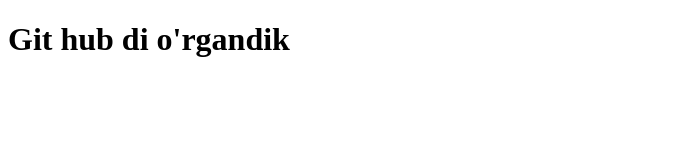
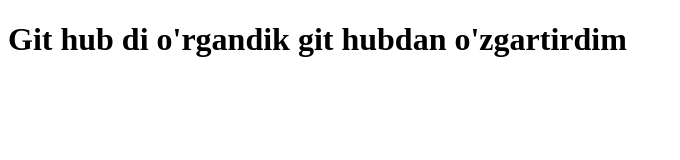
Before and after one commit to Azizbek200702/Azizbek, a plain HTML site: page index.html in a window 1280 px wide. Shown: the whole page, without its empty margins (0-680 px from the left). Drawn offline with Linux system fonts and the light colour scheme.

Commit message:
Update index.html
gitdan ozgardi

```diff
--- a/index.html
+++ b/index.html
@@ -7,6 +7,6 @@
     <title>Document</title>
 </head>
 <body>
-    <h1>Git hub di o'rgandik</h1>
+    <h1>Git hub di o'rgandik git hubdan o'zgartirdim</h1>
 </body>
 </html>
```
